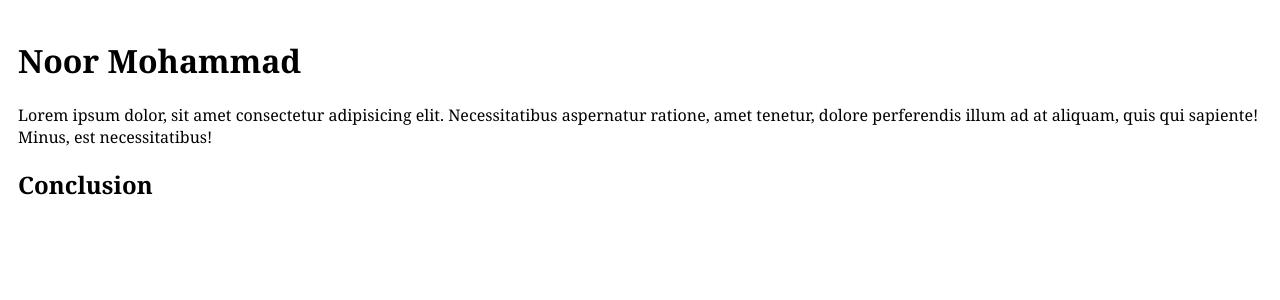
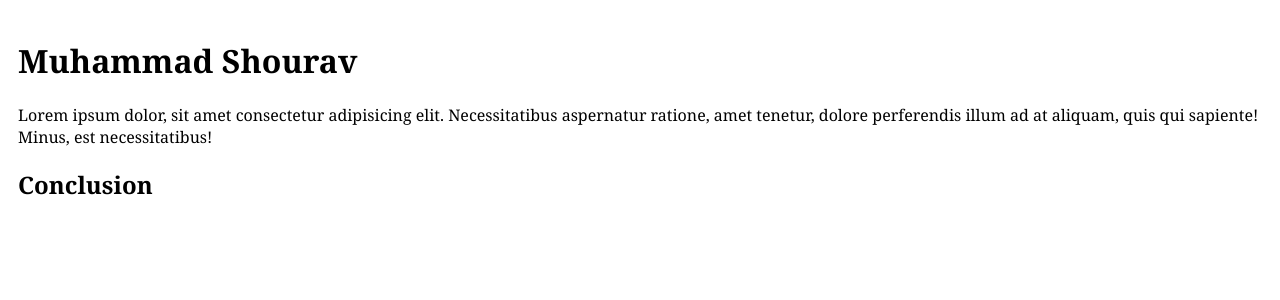
Before and after one commit to mernpeoplentech/git-test, a React (Vite) app: page / in a window 1280 px wide. Shown: the top 300 px of the page. Built offline with nearby package versions, Linux system fonts and the light colour scheme.

Commit message:
name commit

```diff
--- a/src/App.jsx
+++ b/src/App.jsx
@@ -1,7 +1,7 @@
 function App() {
   return (
     <main style={{ padding: 10 }}>
-      <h1>Noor Mohammad</h1>
+      <h1>Muhammad Shourav</h1>
       <p>
         Lorem ipsum dolor, sit amet consectetur adipisicing elit. Necessitatibus
         aspernatur ratione, amet tenetur, dolore perferendis illum ad at
```
